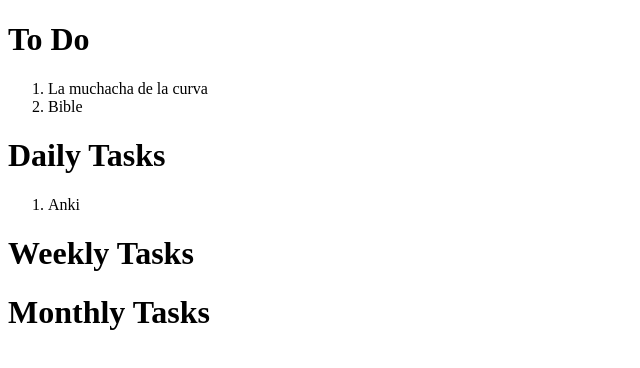
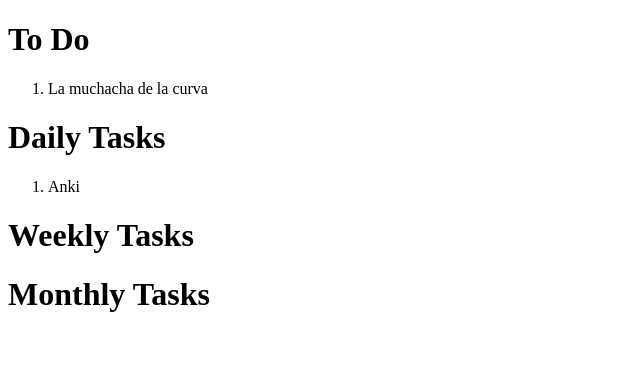
Before and after one commit to Willow-Zero/toDoListPage, a plain HTML site: page docs/index.html in a window 1280 px wide. Shown: the whole page, without its empty margins (0-640 px from the left). Drawn offline with Linux system fonts and the light colour scheme.

Commit message:
Update index.html

```diff
--- a/docs/index.html
+++ b/docs/index.html
@@ -8,7 +8,6 @@
     <h1>To Do</h1>
     <ol>
       <li>La muchacha de la curva</li>
-      <li>Bible</li>
     </ol>
     <h1>Daily Tasks</h1>
     <ol>
```
